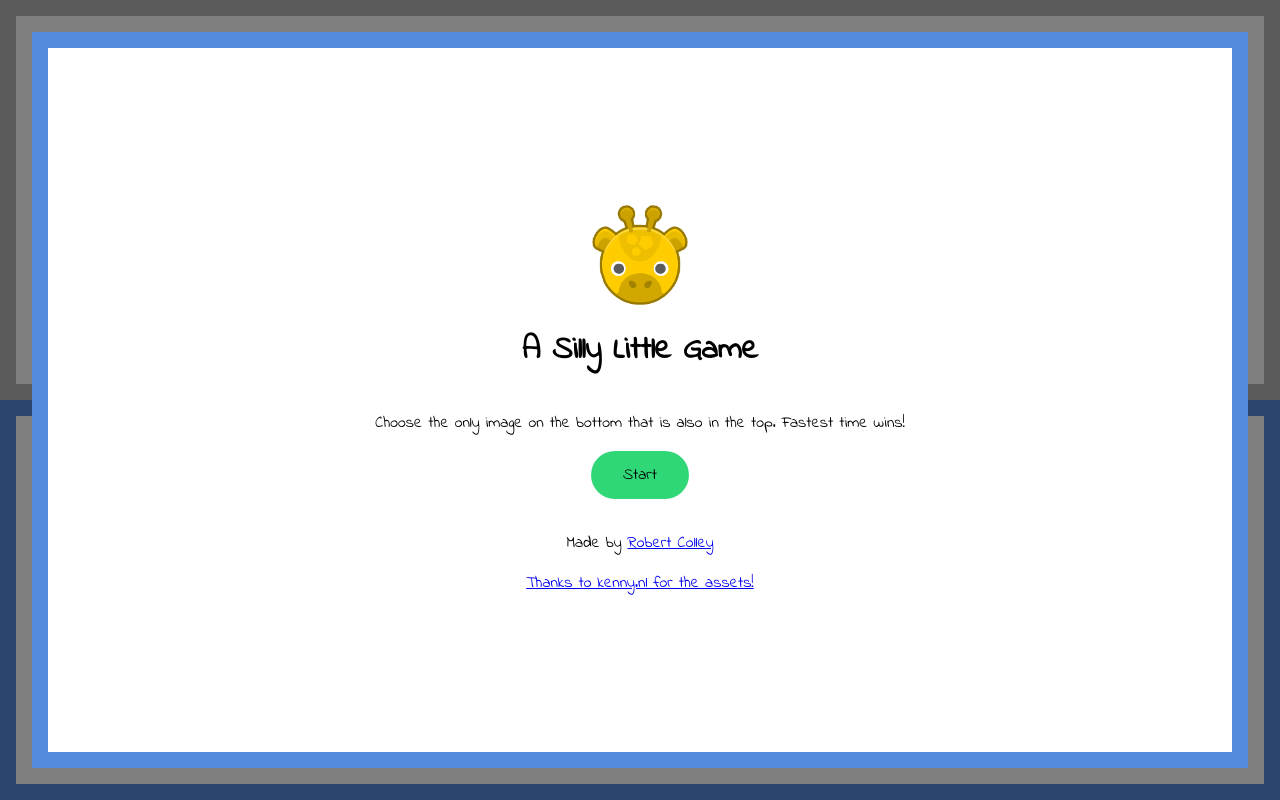
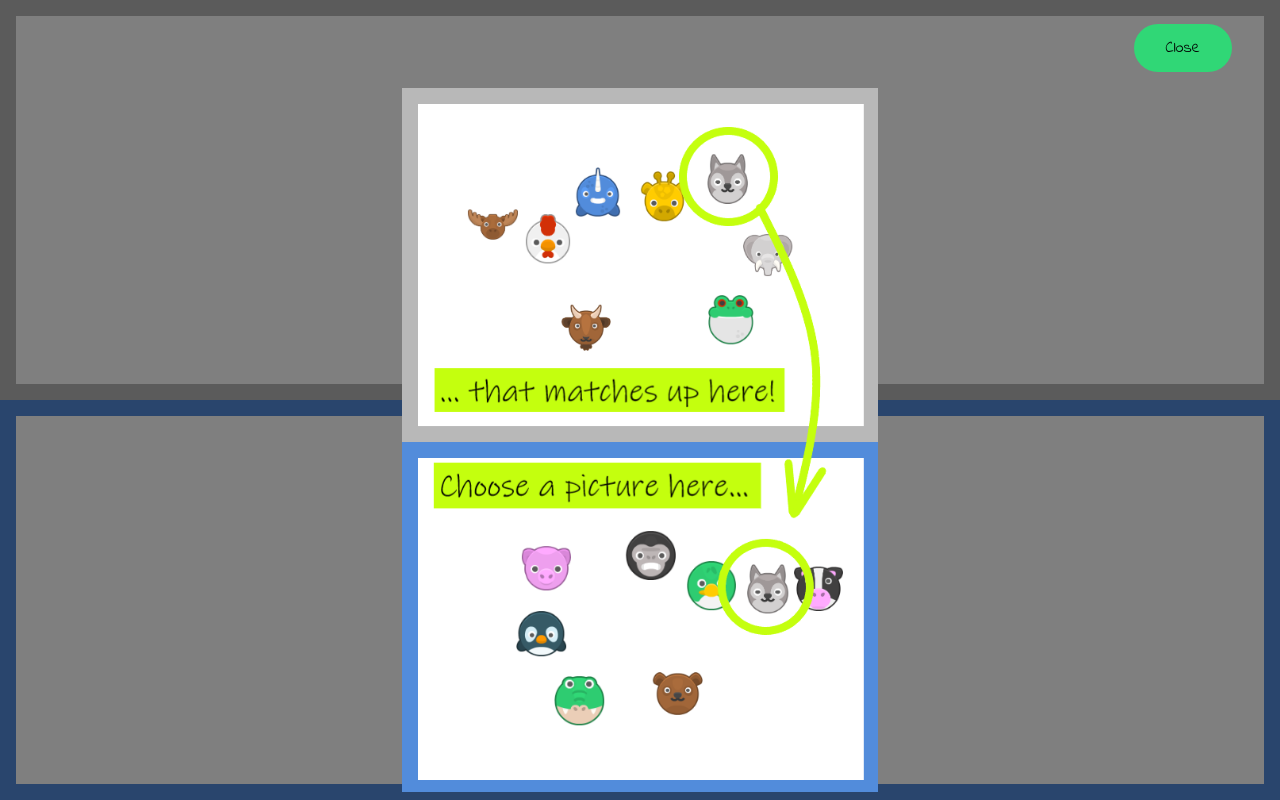
Before and after one commit to robertjcolley/a-silly-little-game, a React (Create React App) app: page / in a window 1280 px wide. Built offline with nearby package versions, Linux system fonts and the light colour scheme.

Commit message:
Add "How to play"

```diff
--- a/src/App.css
+++ b/src/App.css
@@ -21,17 +21,6 @@
   left: 0;
   bottom: 0;
   right: 0;
-}
-
-.Instructions-Backdrop {
-  z-index: 1;
-  position: absolute;
-  top: 0;
-  left: 0;
-  bottom: 0;
-  right: 0;
-  background-color: black;
-  opacity: 0.5;
 }
 
 .Instructions-Inner {
@@ -58,7 +47,7 @@
   right: 0;
 }
 
-.GameOver-Backdrop {
+.Backdrop {
   z-index: 1;
   position: absolute;
   top: 0;
@@ -118,3 +107,31 @@ button {
   background-color: white;
   padding: 2rem;
 }
+
+.HowToPlay {
+  background-color: white;
+  display: flex;
+  padding: 2rem;
+  position: absolute;
+  top: 0;
+  left: 0;
+  bottom: 0;
+  right: 0;
+}
+
+.HowToPlay-Inner {
+  z-index: 5;
+  padding: 1rem;
+  flex: 1;
+  display: flex;
+  align-items: center;
+  justify-content: center;
+  flex-direction: column;
+  text-align: center;
+}
+
+.HowToPlayImage {
+  height: 100%;
+  width: 100%;
+  object-fit: contain;
+}
--- a/src/components/Game.tsx
+++ b/src/components/Game.tsx
@@ -57,6 +57,7 @@ export default function Game() {
   const [landingIndex] = React.useState(
     Math.floor(getRandomArbitrary(0, ITEMS.length))
   );
+  const [howToPlayShowing, setHowToPlayShowing] = React.useState(false);
   const [isPlaying, setIsPlaying] = React.useState(false);
   const [gameOver, setGameOver] = React.useState(false);
   const [startTimeStamp, setStartTimeStamp] = React.useState(0);
@@ -146,9 +147,43 @@ export default function Game() {
     });
   };
 
+  const handleClickHowToPlay = () => {
+    setHowToPlayShowing(true);
+  };
+
+  const handleClickCloseHowToPlay = () => {
+    setHowToPlayShowing(false);
+  };
+
   return (
     <div className="Game">
-      {gameOver ? (
+      {bestScoreStorage === null || howToPlayShowing ? (
+        <div className="HowToPlay">
+          <div className="HowToPlay-Inner">
+            <div
+              style={{
+                display: "flex",
+                justifyContent: "flex-end",
+                marginTop: "1rem",
+                width: "100%",
+              }}
+            >
+              <button
+                onClick={handleClickCloseHowToPlay}
+                style={{ marginBottom: "1rem" }}
+              >
+                Close
+              </button>
+            </div>
+            <img
+              src={process.env.PUBLIC_URL + "/how-to.png"}
+              className="HowToPlayImage"
+              alt="How to play"
+            />
+          </div>
+          <div className="Backdrop" />
+        </div>
+      ) : gameOver ? (
         <div className="GameOver">
           <div className="GameOver-Inner">
             <img
@@ -191,7 +226,7 @@ export default function Game() {
               </button>
             </div>
           </div>
-          <div className="GameOver-Backdrop" />
+          <div className="Backdrop" />
         </div>
       ) : !isPlaying ? (
         <div className="Instructions">
@@ -215,9 +250,29 @@ export default function Game() {
                 </span>
               )}
             </p>
-            <button onClick={handleClickStart} style={{ marginBottom: "1rem" }}>
-              Start
-            </button>
+            <div
+              style={{
+                display: "flex",
+                width: "100%",
+                justifyContent: "space-evenly",
+              }}
+            >
+              <button
+                onClick={handleClickHowToPlay}
+                style={{
+                  marginBottom: "1rem",
+                  backgroundColor: "#ffcc00",
+                }}
+              >
+                How to play
+              </button>
+              <button
+                onClick={handleClickStart}
+                style={{ marginBottom: "1rem" }}
+              >
+                Start
+              </button>
+            </div>
             <p>
               Made by <a href="https://www.kenney.nl/">Robert Colley</a>
             </p>
```
Also changed, not shown: public/how-to.png (added).
